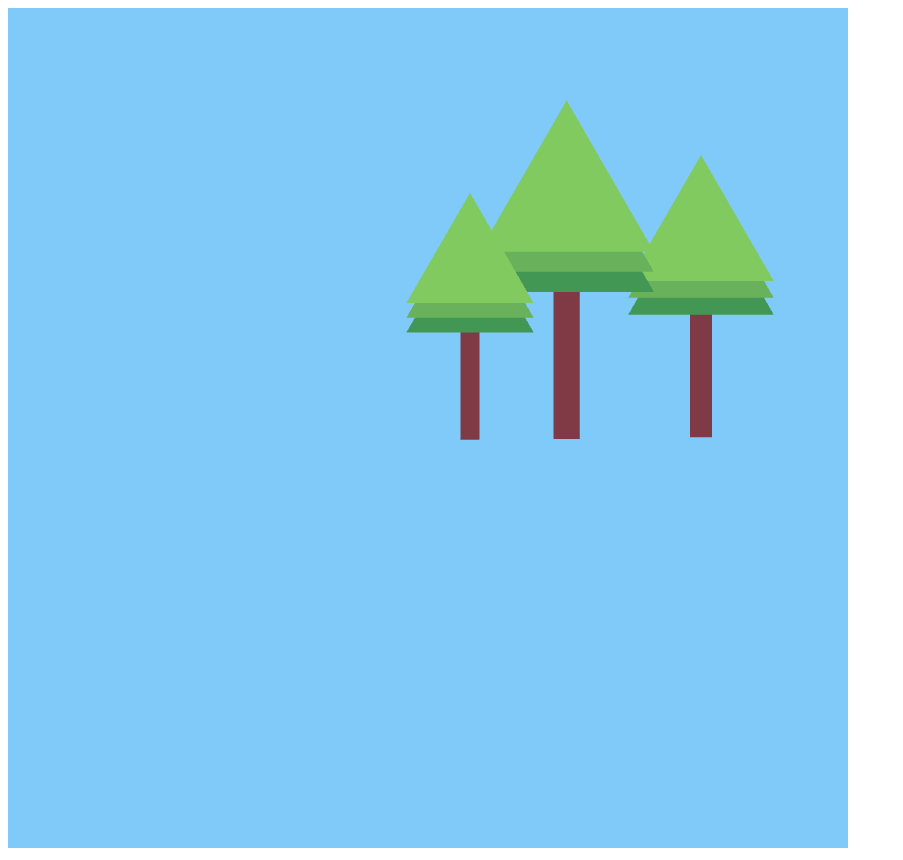
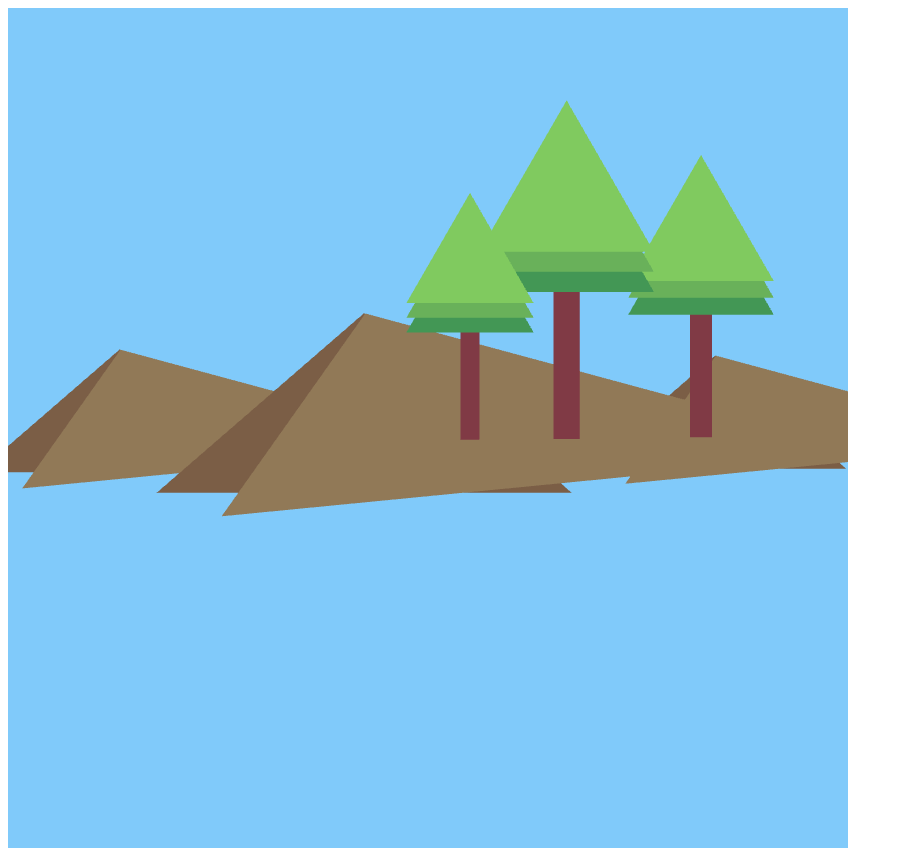
Before and after one commit to Jadit19/computer-graphics, a plain HTML site: page Assignment 1/index.html in a window 1280 px wide. Shown: the whole page, without its empty margins (0-903 px from the left). Drawn offline with Linux system fonts and the light colour scheme.

Commit message:
add mountains

```diff
--- a/Assignment 1/index.html
+++ b/Assignment 1/index.html
@@ -16,6 +16,7 @@
     <script type="text/javascript" src="src/primitives/circle.js"></script>
 
     <script type="text/javascript" src="src/objects/tree.js"></script>
+    <script type="text/javascript" src="src/objects/mountain.js"></script>
 
     <script type="text/javascript" src="main.js"></script>
   </head>
--- a/Assignment 1/main.js
+++ b/Assignment 1/main.js
@@ -7,15 +7,14 @@ var buffer
 /** @type {Tree} */
 var leftTree, centerTree, rightTree
 
+/** @type {Mountain} */
+var leftMountain, centerMountain, rightMountain
+
 var color = {
   backgroud: [128, 202, 250]
 }
 
 const drawTrees = () => {
-  leftTree = new Tree()
-  centerTree = new Tree()
-  rightTree = new Tree()
-
   leftTree.translate(0.1, 0.21)
   leftTree.scale(0.35)
   centerTree.translate(0.33, 0.3)
@@ -28,10 +27,34 @@ const drawTrees = () => {
   leftTree.draw()
 }
 
-const drawScene = () => {
+const drawBackground = () => {
+  leftMountain.translate(-0.5, 0)
+  leftMountain.scale(1.3)
+  centerMountain.scale(1.9)
+  centerMountain.translate(0.1, 0)
+  rightMountain.translate(0.9, 0)
+  rightMountain.scale(1.2)
+
+  leftMountain.draw()
+  rightMountain.draw()
+  centerMountain.draw()
+}
+
+const drawScenery = () => {
   init.clear()
 
+  drawBackground()
   drawTrees()
+}
+
+const initialize = () => {
+  leftTree = new Tree()
+  centerTree = new Tree()
+  rightTree = new Tree()
+
+  leftMountain = new Mountain()
+  centerMountain = new Mountain()
+  rightMountain = new Mountain()
 }
 
 const webGLStart = () => {
@@ -40,5 +63,6 @@ const webGLStart = () => {
   init = new Init(canvas, color.backgroud)
   buffer = new Buffer()
 
-  drawScene()
+  initialize()
+  drawScenery()
 }
--- /dev/null
+++ b/Assignment 1/src/objects/mountain.js
@@ -0,0 +1,42 @@
+class Mountain {
+  constructor () {
+    this.light_color = [145, 121, 87]
+    this.dark_color = [123, 94, 70]
+
+    this.make()
+  }
+
+  make () {
+    this.makeDark()
+    this.makeLight()
+  }
+
+  makeDark () {
+    this.darkTriangle = new Triangle(this.dark_color)
+  }
+
+  makeLight () {
+    this.lightTriangle = new Triangle(this.light_color)
+  }
+
+  translate (translateX, translateY) {
+    this.darkTriangle.translate(translateX, translateY)
+    this.lightTriangle.translate(translateX, translateY)
+  }
+
+  scale (scale) {
+    this.darkTriangle.scale(scale, scale)
+    this.lightTriangle.scale(scale, scale)
+  }
+
+  draw () {
+    this.darkTriangle.scale(0.6, 0.3)
+    this.darkTriangle.translate(-0.3, -0.02)
+    this.lightTriangle.scale(1, 0.3)
+    this.lightTriangle.rotate(18)
+    this.lightTriangle.translate(-0.022, 0.01)
+
+    this.darkTriangle.draw()
+    this.lightTriangle.draw()
+  }
+}
```
